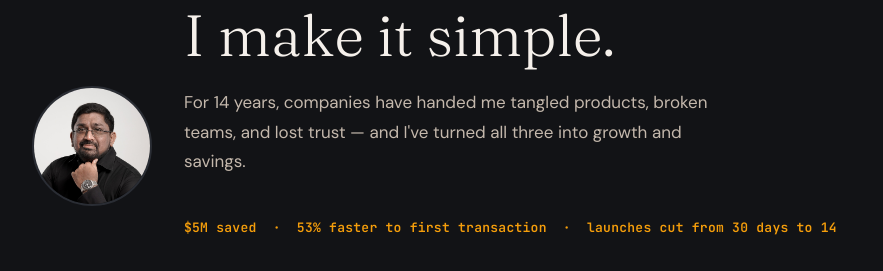
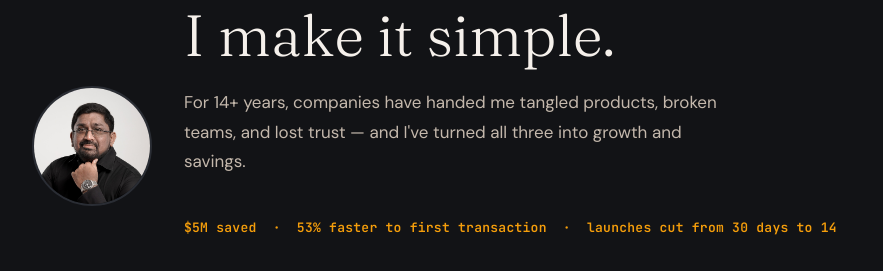
Before and after one commit to piyushsinha/piyushsinha.github.io, a Jekyll site: the page built from index.html, in a window 1280 px wide and 900 px high. Shown: the part 304-575 px from the top of the window, without its empty margins (198-1081 px from the left). Built offline with Jekyll 4.4.1, drawn with Linux system fonts in a browser that asks for light colours.

Commit message:
Add files via upload

```diff
--- a/index.html
+++ b/index.html
@@ -2,7 +2,7 @@
 layout: default
 title: "Piyush Sinha - Product & Experience Leader | Fintech · Payments · Travel · Platform SaaS"
 permalink: /
-description: "Director/VP-level product and experience leader with 14 years across fintech, payments, travel, and platform SaaS. $5M saved, 53% better onboarding, teams and design functions built from zero."
+description: "Director/VP-level product and experience leader with 14+ years across fintech, payments, travel, and platform SaaS. $5M saved, 53% better onboarding, teams and design functions built from zero."
 ---
 
 <!-- Hero -->
@@ -12,7 +12,7 @@
     <div class="hero__text">
       <p class="label">Product &amp; experience leader · Fintech · Payments · Travel · Platform SaaS</p>
       <h1 class="hero__name">Complexity is expensive.<br>I make it simple.</h1>
-      <p class="hero__tagline">For 14 years, companies have handed me tangled products, broken teams, and lost trust — and I've turned all three into growth and savings.</p>
+      <p class="hero__tagline">For 14+ years, companies have handed me tangled products, broken teams, and lost trust — and I've turned all three into growth and savings.</p>
       <p class="hero__proof">$5M saved &nbsp;·&nbsp; 53% faster to first transaction &nbsp;·&nbsp; launches cut from 30 days to 14</p>
       <div class="hero__status">
         <strong class="text-highlight">Open to Director / VP roles</strong> — product, experience, design-org, or transformation. Across APAC, the EU, and the UAE — or fully remote.
```
